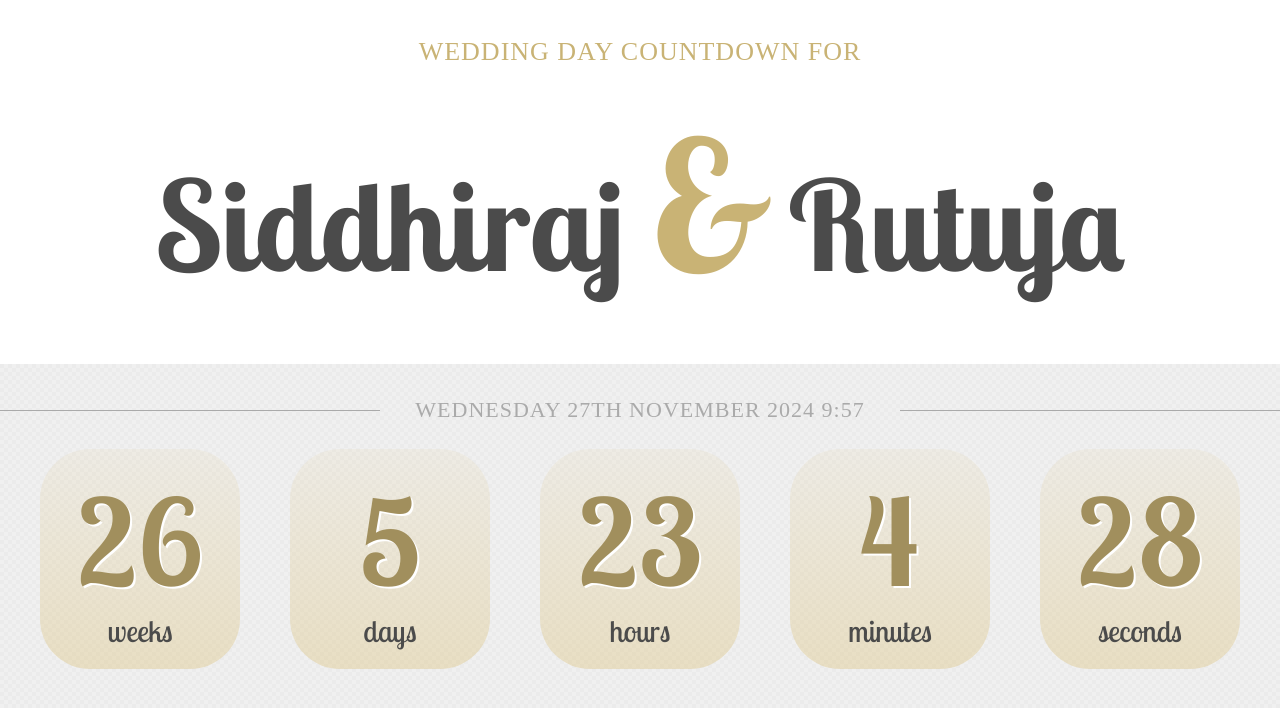
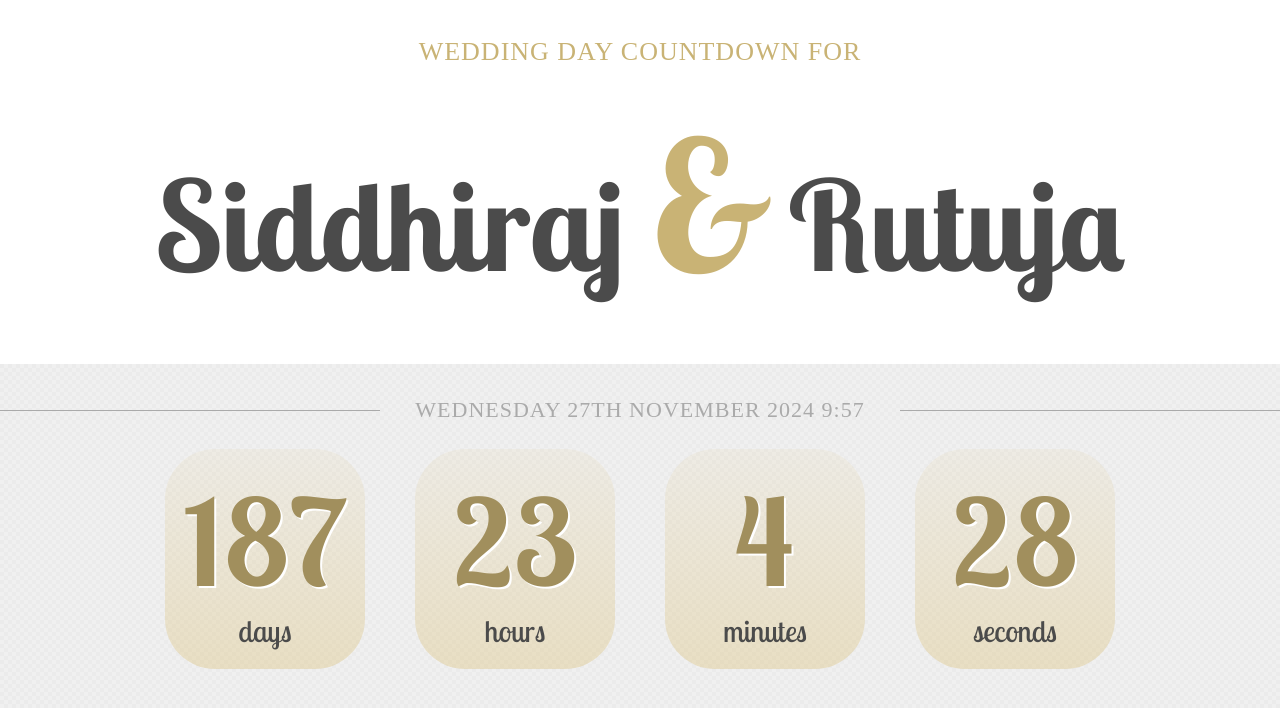
Before and after one commit to siddhirajpantoji/wedding-invitation, a plain HTML site: page index.html in a window 1280 px wide. Shown: the top 708 px of the page. Drawn offline with Linux system fonts and the light colour scheme.

Commit message:
Changes for Days only

```diff
--- a/index.html
+++ b/index.html
@@ -60,13 +60,13 @@
         </h2>
 
         <div class="countdown">
-            <div class="countdown__item" id="weeks">
+            <!-- <div class="countdown__item" id="weeks">
                 <div class="countdown__number">
                 </div>
                 <div class="countdown__description">
                     Weeks
                 </div>
-            </div>
+            </div> -->
             <div class="countdown__item" id="days">
                 <div class="countdown__number">
                 </div>
--- a/js/script.js
+++ b/js/script.js
@@ -37,7 +37,7 @@ function populateNumbers() {
     const day = hour * 24;
     const week = day * 7;
     const weeks = Math.floor(distance / week);
-    const days = Math.floor((distance % week) / day);
+    const days = Math.floor((distance / day));
     const hours = Math.floor((distance % day) / hour)
     const minutes = Math.floor((distance % hour) / minute)
     const seconds = Math.floor((distance % minute) / second)
@@ -50,11 +50,12 @@ function populateNumbers() {
         countdownEl.style.display = 'none';
     } else {
         // POPULATE COUNTDOWN
-        timeElements[0].textContent = weeks;
-        timeElements[1].textContent = days;
-        timeElements[2].textContent = hours;
-        timeElements[3].textContent = minutes;
-        timeElements[4].textContent = seconds;
+        // timeElements[0].textContent = weeks;
+
+        timeElements[0].textContent = days;
+        timeElements[1].textContent = hours;
+        timeElements[2].textContent = minutes;
+        timeElements[3].textContent = seconds;
     }
 }
 
```
